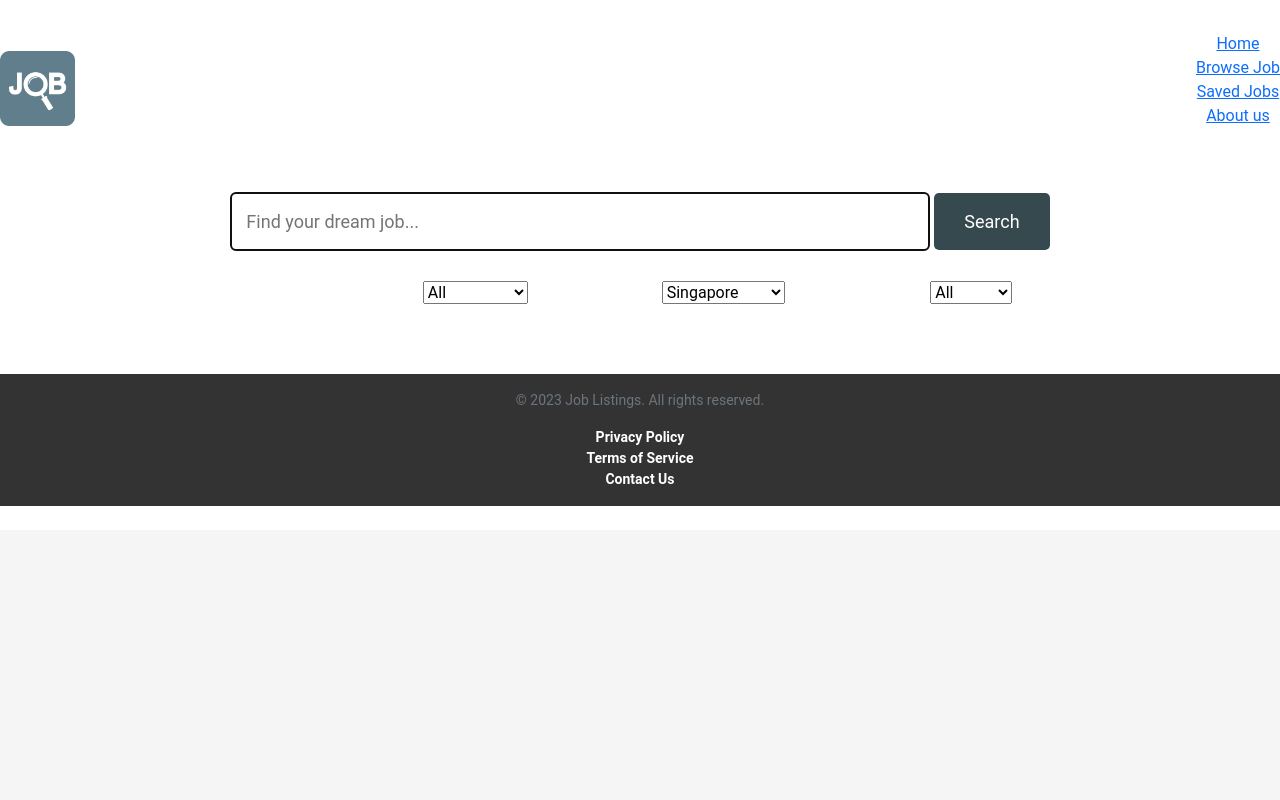
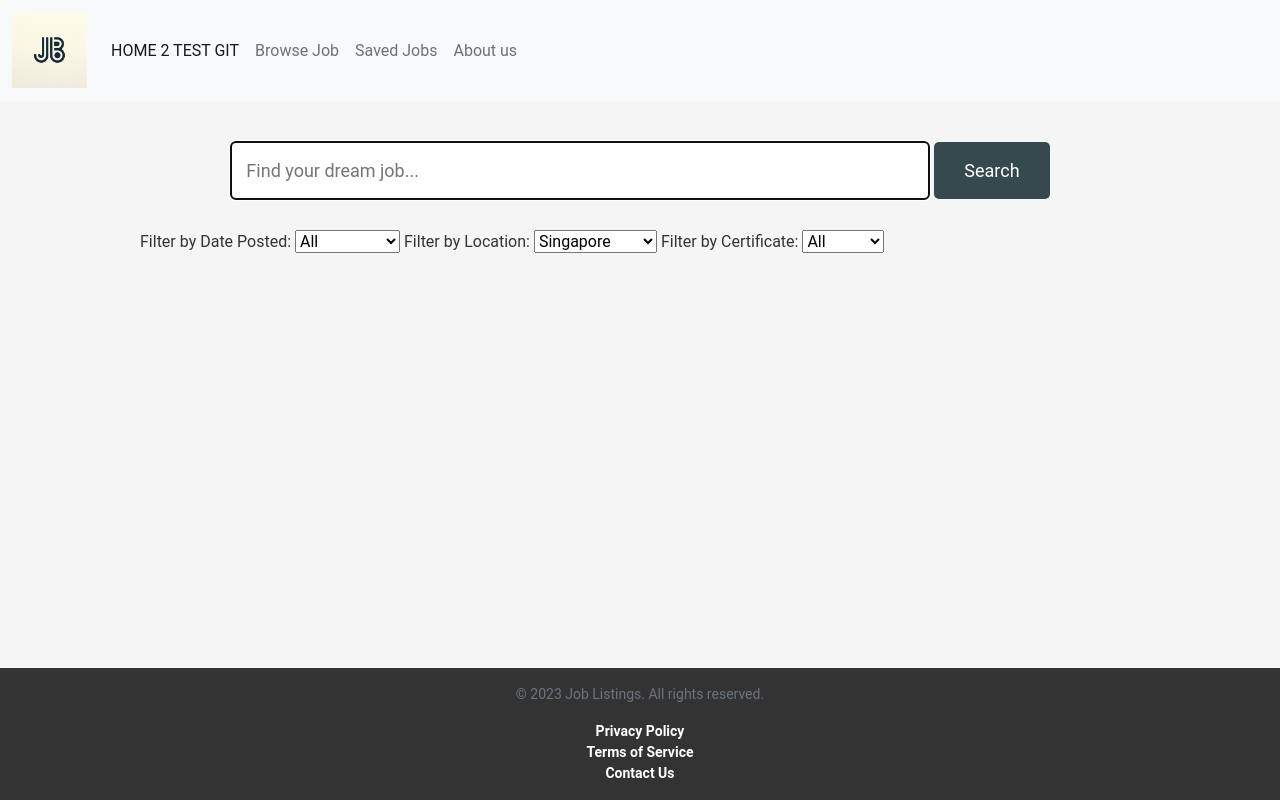
Before and after one commit to RoCode2000/JobSearchProject, a Flask app: page / in a window 1280 px wide. Run offline with Flask 3, Linux system fonts and the light colour scheme.

Commit message:
try this

```diff
--- a/templates/layout.html
+++ b/templates/layout.html
@@ -11,33 +11,45 @@
 
   <link rel="stylesheet" href="/static/styles.css">
   <script src="https://ajax.googleapis.com/ajax/libs/jquery/3.7.1/jquery.min.js"></script>
-    <script>
-        $(document).ready(function(){
-            $('textarea').each(function() {
-                $(this).height($(this).prop('scrollHeight'));
-            });
-        });
+  <script>
+    $(document).ready(function () {
+      $('textarea').each(function () {
+        $(this).height($(this).prop('scrollHeight'));
+      });
+    });
   </script>
   <title>Job Listings</title>
 </head>
 
 <body>
 
-  <header>
-    <div class="navbar" id="navbar">
-
-      <img src="/static/jobicon.ico" class="logo" href="/">
-      <nav>
-        <ul>
-          <li><a href="/">Home</a></li>
-          <li><a href="#">Browse Job</a></li>
-          <li><a href="#">Saved Jobs</a></li>
-          <li><a href="#">About us</a></li>
+  <nav class="navbar navbar-expand-lg navbar-light bg-light">
+    <div class="container-fluid">
+      <a class="navbar-brand" href="/">
+        <img src="/static/icon.webp" alt="Logo" class="logo">
+      </a>
+      <button class="navbar-toggler" type="button" data-bs-toggle="collapse" data-bs-target="#navbarNav"
+        aria-controls="navbarNav" aria-expanded="false" aria-label="Toggle navigation">
+        <span class="navbar-toggler-icon"></span>
+      </button>
+      <div class="collapse navbar-collapse" id="navbarNav">
+        <ul class="navbar-nav">
+          <li class="nav-item">
+            <a class="nav-link active" aria-current="page" href="/">HOME 2 TEST GIT</a>
+          </li>
+          <li class="nav-item">
+            <a class="nav-link" href="#">Browse Job</a>
+          </li>
+          <li class="nav-item">
+            <a class="nav-link" href="#">Saved Jobs</a>
+          </li>
+          <li class="nav-item">
+            <a class="nav-link" href="#">About us</a>
+          </li>
         </ul>
       </div>
     </div>
   </nav>
-  <!-- Roger -->
 
   <main class="container">
     {% block main %}{% endblock %}
```
Also changed, not shown: 1 other file.
